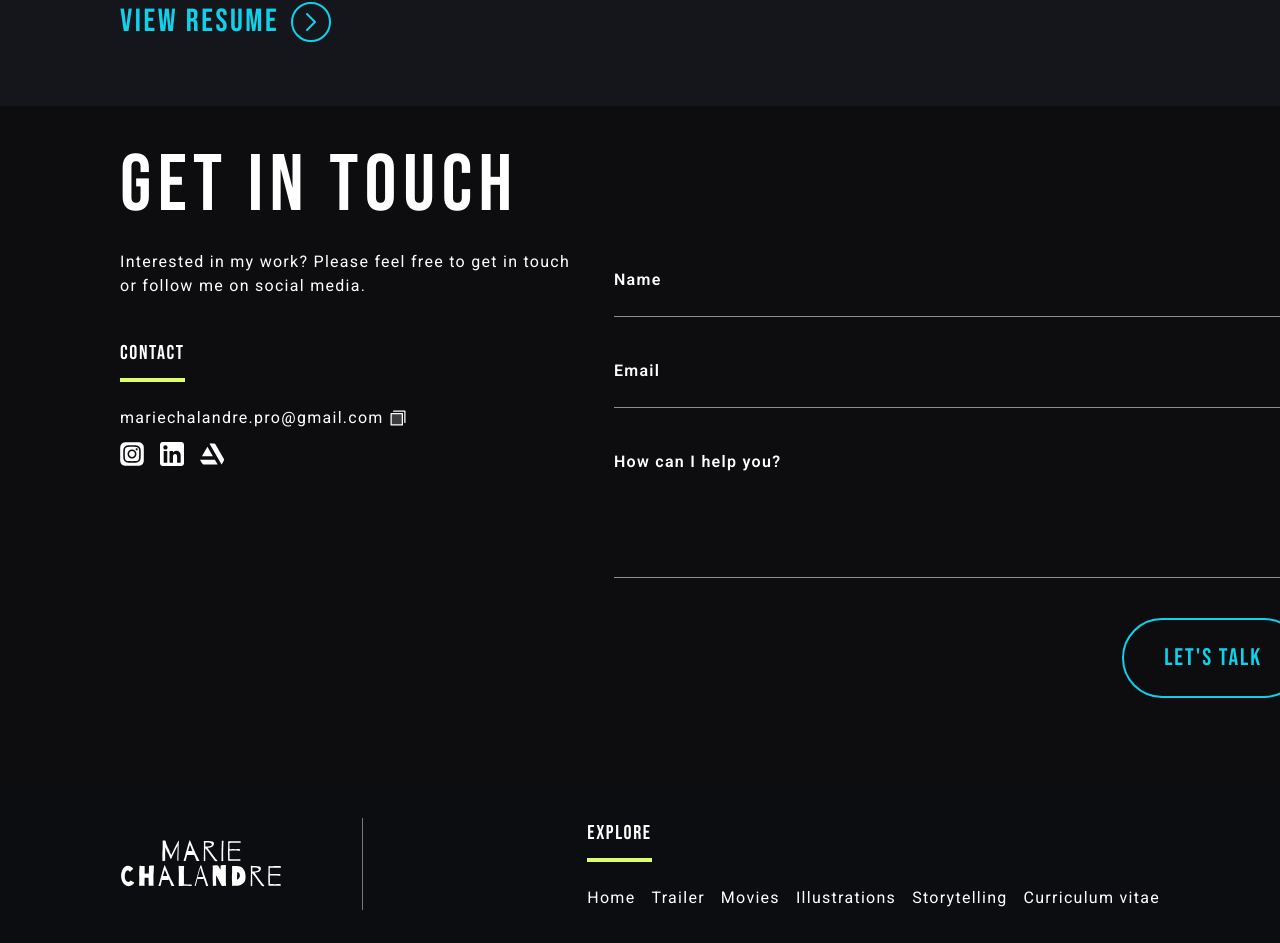
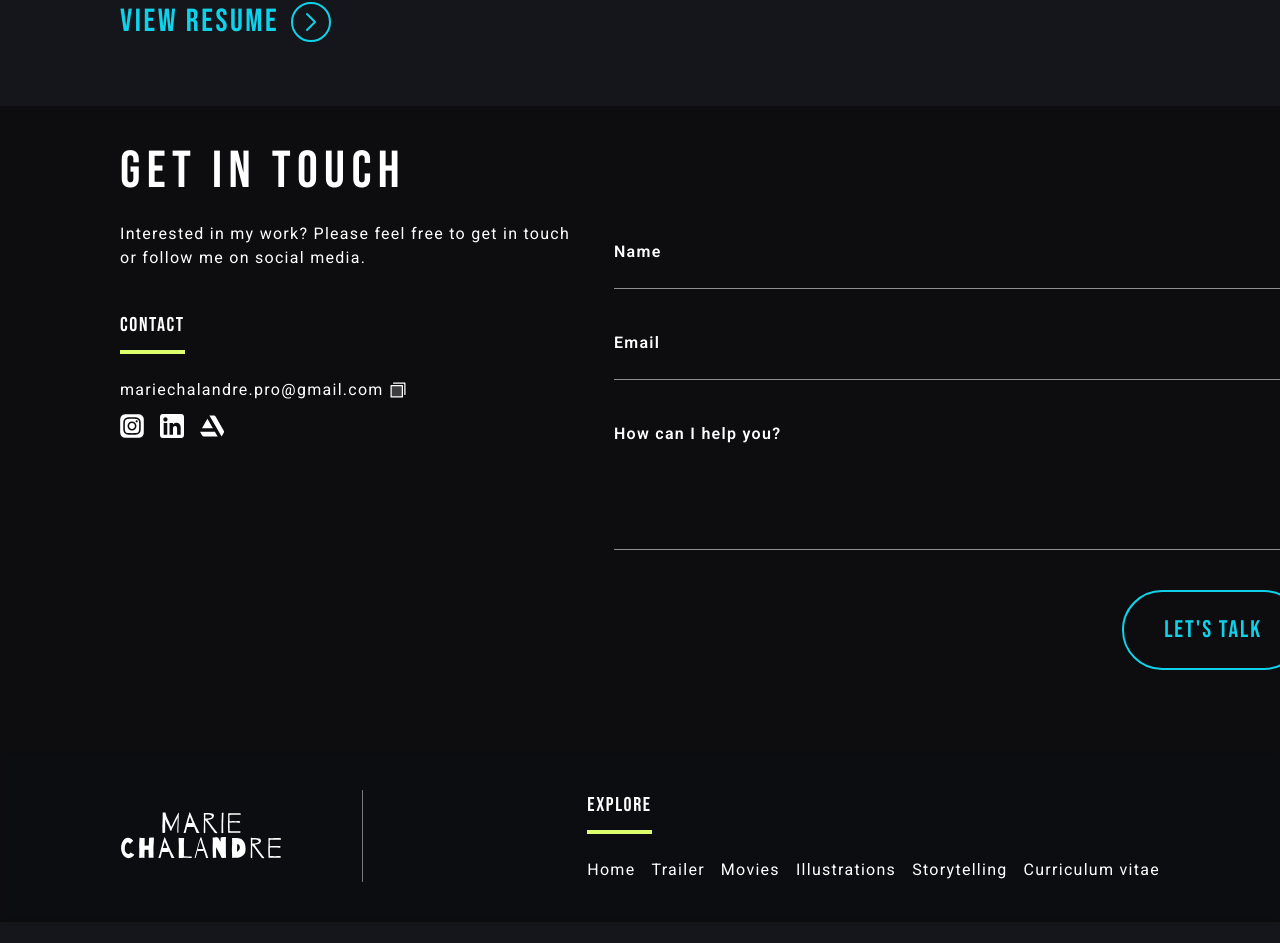
Before and after one commit to Lolauzlr/Portefolio, a Next.js app: page / in a window 1280 px wide. Shown: the part 5691-6634 px from the top of the page. After the commit the page ends 6613 px from the top, so only its background shows below. Built offline with nearby package versions, Linux system fonts and the light colour scheme.

Commit message:
Reduce Home's "Get in touch" title to 52px on desktop (#153)
Was text-[40px] md:text-[80px]; desktop now 52px per request.


Claude-Session: https://claude.ai/code/session_014bSJG5xtzxhWyMVuXr8ucy

Co-authored-by: Claude <noreply@anthropic.com>

```diff
--- a/src/components/HomeContactSection.tsx
+++ b/src/components/HomeContactSection.tsx
@@ -249,7 +249,7 @@ export default function HomeContactSection() {
       className="scroll-mt-[120px] bg-[#0D0D10] backdrop-blur-[3.15px] pt-6 md:pt-[40px] pb-[24px] md:pb-[80px] px-3 md:px-[120px]"
     >
       <div className="flex flex-col gap-6 md:gap-[24px]">
-        <h2 className="font-[family-name:var(--font-heading)] text-[40px] md:text-[80px] tracking-[3.2px] md:tracking-[6.4px] leading-none text-white uppercase">
+        <h2 className="font-[family-name:var(--font-heading)] text-[40px] md:text-[52px] tracking-[3.2px] md:tracking-[6.4px] leading-none text-white uppercase">
           Get in touch
         </h2>
 
```
